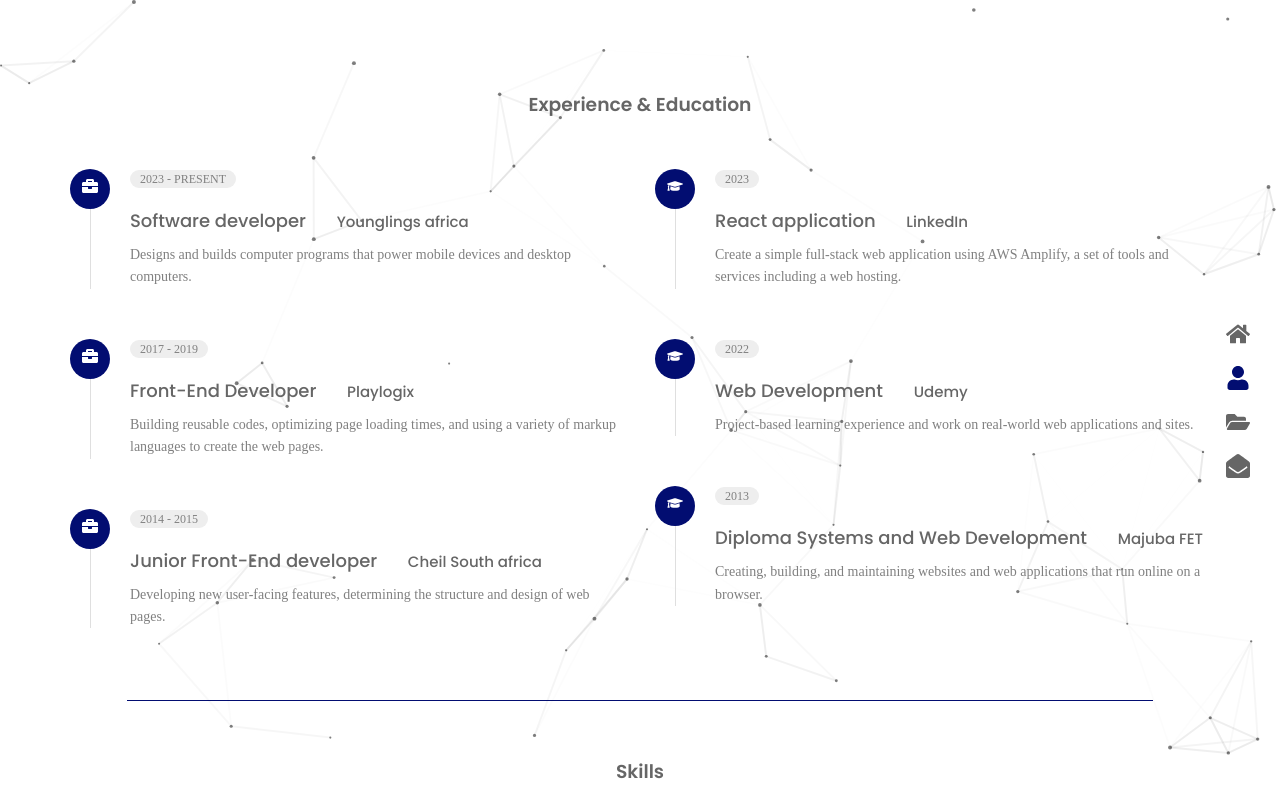
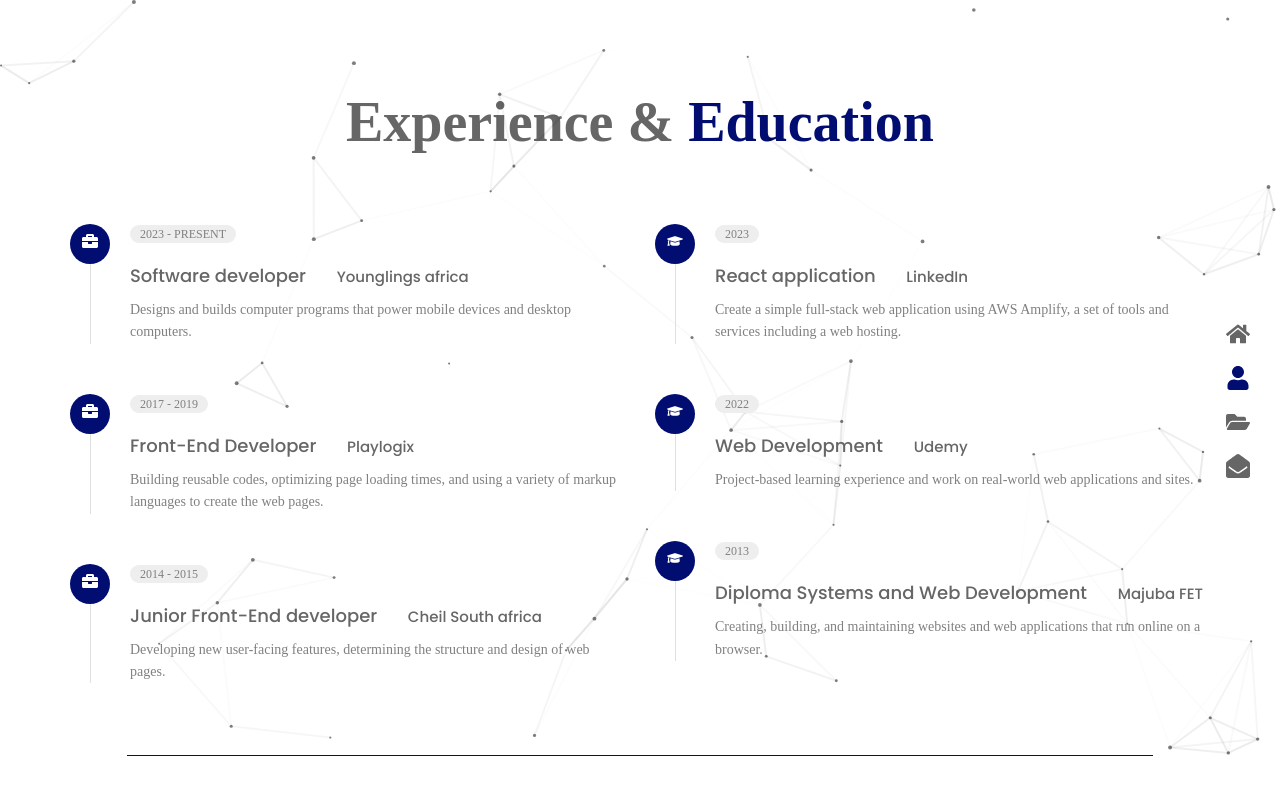
Before and after one commit to Nelisiwe/Nelisiwe-Portfolio, a React (Vite) app: page /education in a window 1280 px wide. Shown: the top 800 px of the page. Built offline with nearby package versions, Linux system fonts and the light colour scheme; a web font is replaced by a local one.

Commit message:
experiance and education change the title

```diff
--- a/src/pages/education/Education.jsx
+++ b/src/pages/education/Education.jsx
@@ -10,7 +10,7 @@ const Education = () => {
   return (
     <main className='section container'>
       <section className='resume' >
-      <h3 className='section_subtitle subtitle_center'> Experience & Education </h3>
+      <h2 className='section_title'>Experience & <span>Education</span></h2>
 
        <div className="resume_container grid">
         <div className="resume_data">
```
